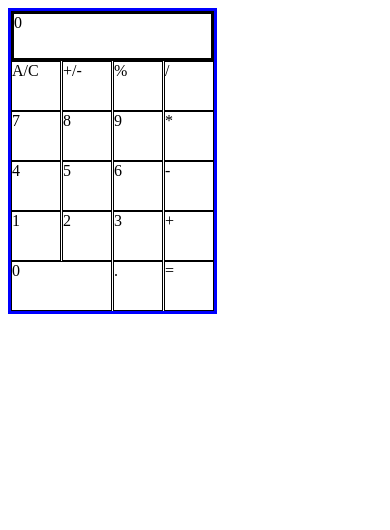
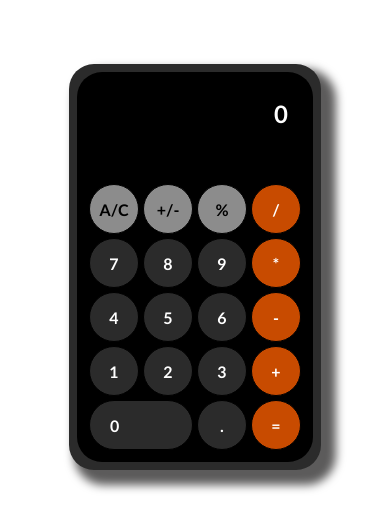
Before and after one commit to DNeel10/calculator, a plain HTML site: page index.html in a window 390 px wide. Drawn offline with Linux system fonts and the light colour scheme.

Commit message:
fix bugs relating to numbers going outside display areas. style the calculator to mimic iphone calculator

```diff
--- a/calculator.js
+++ b/calculator.js
@@ -76,7 +76,7 @@ const modify = function(number, string) {
         return parseInt(number)/100;
     } else if (string == 'decimal') {
         if (displayValue == "") {
-            return "."
+            return "." ;
         } else {
             return number + ".";
         }
@@ -85,6 +85,8 @@ const modify = function(number, string) {
             return "-"
         } else if (result) {
             return "-" + number.toString();
+        } else {
+            return `-${number}`;
         }
     }
 }
@@ -98,6 +100,7 @@ ex. click on 9, 2, 7, the number being stored in displayValue should be 927.
 for (let i = 0; i < buttons.length; i++) {
     if (buttons[i].classList.contains('number')) {
         buttons[i].addEventListener('click', (e) => {
+            if (displayValue.length < 14){
                 if (displayValue == '0') {
                     displayValue = ""
                 } else if (result && !operatorValue) {
@@ -106,6 +109,8 @@ for (let i = 0; i < buttons.length; i++) {
                 }
                 displayValue = displayValue.concat(e.target.textContent);
                 display((displayValue));
+                console.log(displayValue.length);
+            }
         });
     } else if (buttons[i].classList.contains('operator')) {
         buttons[i].addEventListener('click', (e) =>{
@@ -123,11 +128,16 @@ for (let i = 0; i < buttons.length; i++) {
         });
     } else if (buttons[i].classList.contains('equals')) {
         buttons[i].addEventListener('click', () => {
-            tempValue = operate(tempValue, displayValue, operatorValue).toString();
+            tempValue = operate(tempValue, displayValue, operatorValue);
             result = tempValue;
             displayValue = "";
             operatorValue = "";
-            display(tempValue);
+            if (tempValue > 9E14){
+                display(tempValue.toExponential(4).toString());
+            } else {
+                display(tempValue.toString());
+            }
+
         });
     } else if (buttons[i].classList.contains('clear')) {
         buttons[i].addEventListener('click', () => {
@@ -143,13 +153,26 @@ for (let i = 0; i < buttons.length; i++) {
 
             } else {
                 result = modify(displayValue, e.target.id);
-                console.log(result);
                 display(result);
                 displayValue = result;
             }
-        })
+        });
     };
 }
+
+//ADD HOVER EFFECT
+
+buttons.forEach((button) => {
+    button.addEventListener('mouseenter', (e) => {
+        e.target.style.border = '2px solid orange';
+    });
+});
+
+buttons.forEach((button) => {
+    button.addEventListener('mouseleave', (e) => {
+        e.target.style.border = '';
+    });
+});
 
 //BUG - SOLVED
 /*
--- a/index.html
+++ b/index.html
@@ -9,9 +9,11 @@
     <script src="calculator.js" defer></script>
 </head>
 <body>
-
+    <div class="calculator">
         <div class="container">
+            <div class="displayContainer">
                 <div class="display">0</div>
+            </div>
             <div class="buttonContainer">
                 <div class="buttonRow">
                     <div class="button clear" id="clear">A/C</div>
@@ -42,9 +44,8 @@
                     <div class="button modifier" id="decimal">.</div>
                     <div class="button equals" id="equals">=</div>
                 </div>
-
             </div>
         </div>
-
+    </div>
 </body>
 </html>
--- a/style.css
+++ b/style.css
@@ -1,32 +1,94 @@
+body{
+    display: flex;
+    margin-top: 64px;
+    justify-content: center;
+    align-items: center;;
+    font-family:'Gill Sans', 'Gill Sans MT', Calibri, 'Trebuchet MS', sans-serif;
+}
+
+.calculator{
+    display: flex;
+    justify-content: center;
+    align-items: center;
+    height: fit-content;
+    padding: 8px;
+    background-color:rgb(43, 43, 43);
+    border-radius: 25px;
+    box-shadow: 10px 10px 10px 5px rgb(92, 91, 91);
+}
 .container{
     box-sizing: border-box;
-    border: 3px solid blue;
+    border-radius: 25px;
     width:fit-content;
     gap: 1px;
+    justify-content: center;
+    align-items: center;
+    background-color: black;
+    justify-content: space-around;
+    padding: 8px;
+}
+
+.displayContainer{
+    display: flex;
+    justify-content: space-around;
+    align-items: flex-end;
 }
 .display{
     box-sizing: border-box;
     border: 3px solid black;
+    font-size: 24px;
+    font-weight: 900;
+    height: 100px;
+    width: 200px;
+    padding-right: 4px;
+    padding-bottom: 4px;
+    padding-top: 16px;
+    text-align: end;
+    margin: 0px;
+    color: white;
+}
+
+.button {
+    box-sizing: border-box;
+    font-weight: 900;
+    color: rgb(255, 255, 255);
+    border: 1px solid black;
     height: 50px;
-    width: 203px;
+    width: 50px;
+    gap: 1px;
+    background-color: rgb(43, 43, 43);
+    text-align: center;
+    line-height: 50px;
+    border-radius: 50%;
+}
+.operator,
+.equals {
+    background-color: rgb(200, 75, 0)
+}
+
+.modifier,
+.clear {
+    background-color: rgb(140, 140, 140);
+    color: black;
+}
+
+#decimal {
+    background-color:rgb(43, 43, 43);
+    color: rgb(255, 255, 255);
+}
+#zero{
+    text-align:left;
+    padding-left: 20px;
+    border-radius: 25px;
+    flex-grow: 2;
 }
 
 .buttonRow{
     display: flex;
-    gap: 1px
+    gap: 4px;
+    margin: 4px;
 }
 
 .lastButtonRow{
     display: flex;
 }
-.button {
-    box-sizing: border-box;
-    border: 1px solid black;
-    height: 50px;
-    width: 50px;
-    gap: 1px;
-}
-
-#zero{
-    flex-grow: 2;
-}
```
Lines whose indentation alone changed are shown as unchanged.
